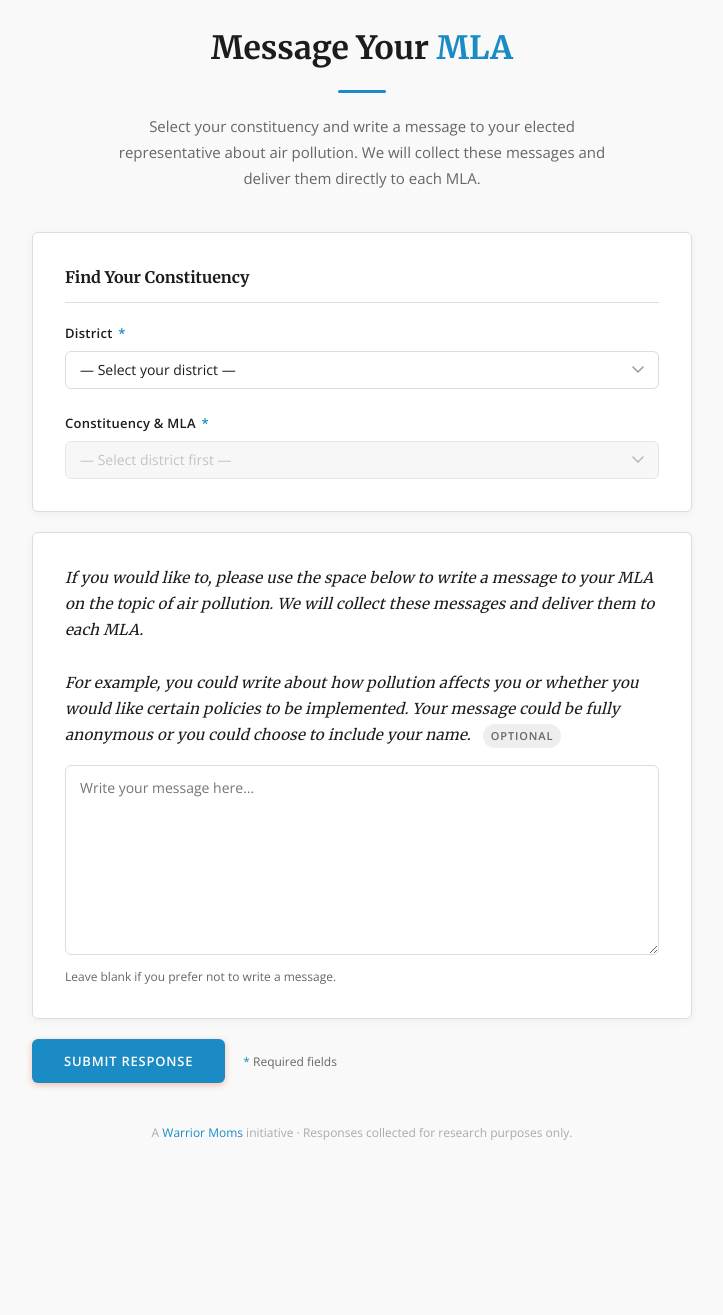
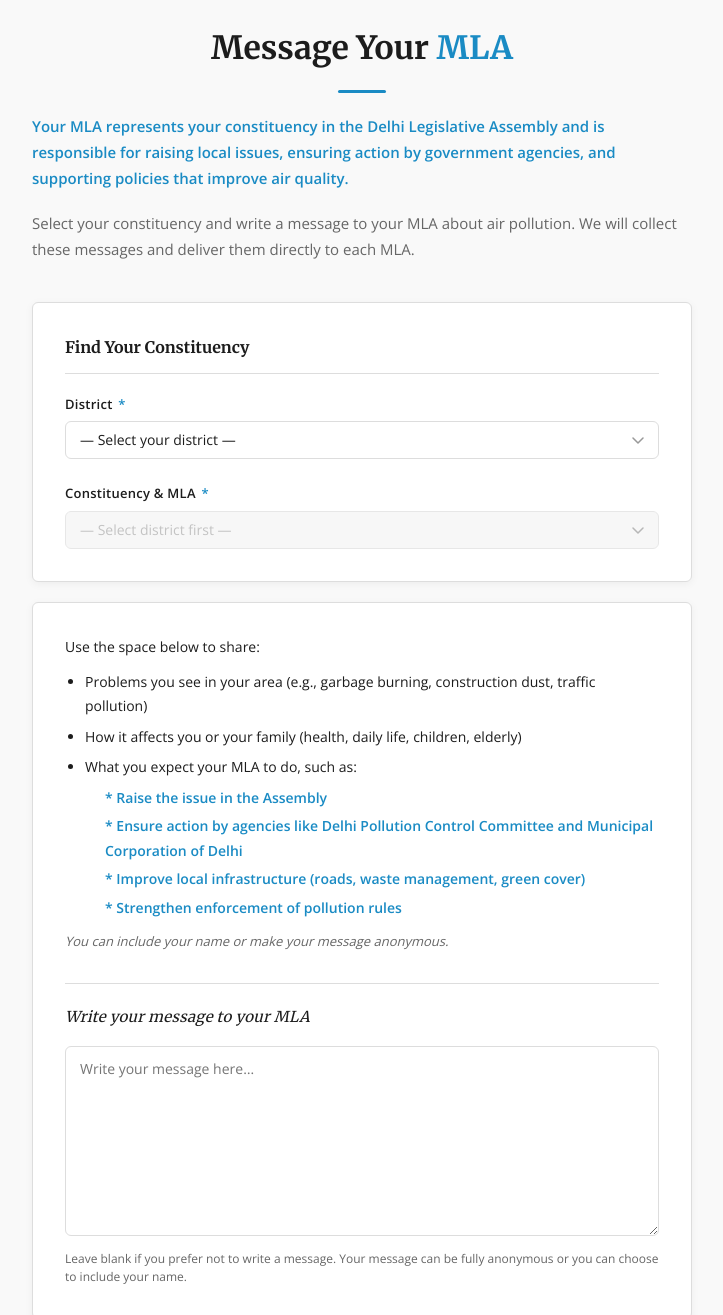
Before and after one commit to lucypage/mla-form-2, a plain HTML site: page index.html in a window 1280 px wide. Shown: the part 158-1473 px from the top of the page, without its empty margins (278-1001 px from the left). Before the commit the page ends 1382 px from the top, so only its background shows below. Drawn offline with nearby package versions, Linux system fonts and the light colour scheme.

Commit message:
Add files via upload

```diff
--- a/index.html
+++ b/index.html
@@ -62,9 +62,18 @@
   .wm-header p {
     font-size: 15px;
     color: var(--muted);
-    max-width: 520px;
-    margin: 0 auto;
     line-height: 1.75;
+    text-align: left;
+    margin: 0 0 0;
+  }
+
+  .wm-header p.mla-role {
+    font-size: 15px;
+    color: var(--accent) !important;
+    font-weight: 600;
+    line-height: 1.75;
+    text-align: left;
+    margin: 0 0 14px;
   }
 
   .divider {
@@ -222,6 +231,58 @@
     border-radius: 20px;
     margin-left: 8px;
     vertical-align: middle;
+  }
+
+  /* ── MESSAGE GUIDANCE ── */
+  .message-guidance {
+    margin-bottom: 20px;
+    padding-bottom: 20px;
+    border-bottom: 1px solid var(--border);
+    font-size: 14px;
+    color: var(--ink);
+    line-height: 1.75;
+  }
+
+  .message-guidance p {
+    margin-bottom: 10px;
+  }
+
+  .message-guidance ul {
+    padding-left: 20px;
+    margin-bottom: 6px;
+  }
+
+  .message-guidance > ul > li {
+    margin-bottom: 6px;
+  }
+
+  .message-guidance ul ul {
+    padding-left: 20px;
+    margin-top: 6px;
+    list-style-type: disc;
+  }
+
+  .message-guidance ul ul {
+    list-style: none;
+    padding-left: 20px;
+  }
+
+  .message-guidance ul ul li {
+    margin-bottom: 4px;
+    color: var(--accent);
+    font-weight: 600;
+  }
+
+  .message-guidance ul ul li::before {
+    content: "* ";
+    color: var(--accent);
+  }
+
+  .anon-note {
+    margin-top: 10px;
+    font-size: 13px;
+    color: var(--muted);
+    font-style: italic;
   }
 
   /* ── ERROR ── */
@@ -382,7 +443,8 @@
          alt="Warrior Moms">
     <h1>Message Your <span>MLA</span></h1>
     <div class="divider"></div>
-    <p>Select your constituency and write a message to your elected representative about air pollution. We will collect these messages and deliver them directly to each MLA.</p>
+    <p class="mla-role">Your MLA represents your constituency in the Delhi Legislative Assembly and is responsible for raising local issues, ensuring action by government agencies, and supporting policies that improve air quality.</p>
+    <p style="margin-top: 18px; text-align: left;">Select your constituency and write a message to your MLA about air pollution. We will collect these messages and deliver them directly to each MLA.</p>
   </div>
 
   <div class="success-banner" id="successBanner">
@@ -420,14 +482,27 @@
     </div>
 
     <div class="message-card">
+      <div class="message-guidance">
+        <p>Use the space below to share:</p>
+        <ul>
+          <li>Problems you see in your area (e.g., garbage burning, construction dust, traffic pollution)</li>
+          <li>How it affects you or your family (health, daily life, children, elderly)</li>
+          <li>What you expect your MLA to do, such as:
+            <ul>
+              <li>Raise the issue in the Assembly</li>
+              <li>Ensure action by agencies like Delhi Pollution Control Committee and Municipal Corporation of Delhi</li>
+              <li>Improve local infrastructure (roads, waste management, green cover)</li>
+              <li>Strengthen enforcement of pollution rules</li>
+            </ul>
+          </li>
+        </ul>
+        <p class="anon-note">You can include your name or make your message anonymous.</p>
+      </div>
       <label class="message-label" for="messageText">
-        If you would like to, please use the space below to write a message to your MLA on the topic of air pollution. We will collect these messages and deliver them to each MLA.
-        <br><br>
-        For example, you could write about how pollution affects you or whether you would like certain policies to be implemented. Your message could be fully anonymous or you could choose to include your name.
-        <span class="optional-badge">Optional</span>
+        Write your message to your MLA
       </label>
       <textarea id="messageText" placeholder="Write your message here…"></textarea>
-      <p class="hint">Leave blank if you prefer not to write a message.</p>
+      <p class="hint">Leave blank if you prefer not to write a message. Your message can be fully anonymous or you can choose to include your name.</p>
     </div>
 
     <div class="submit-row">
```
